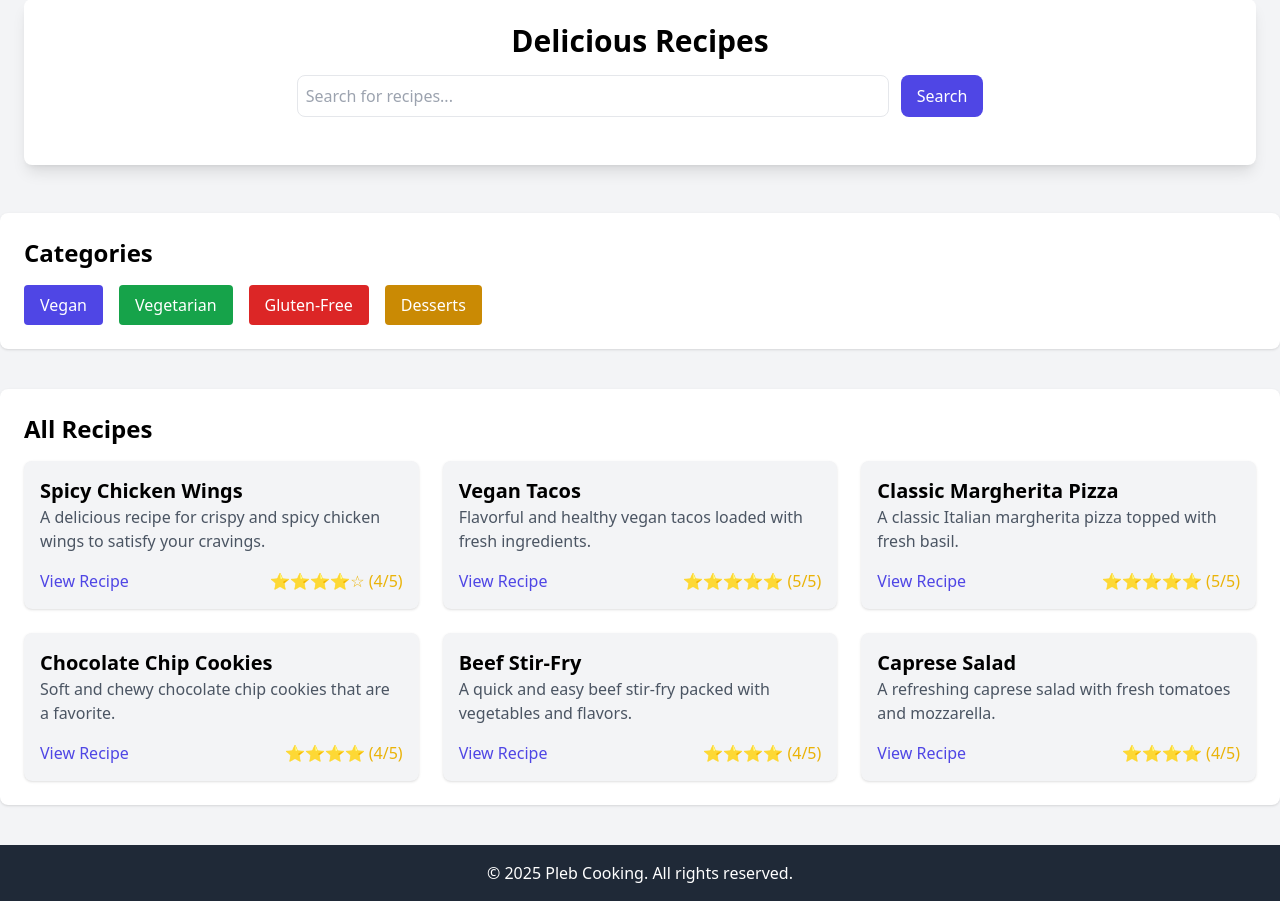
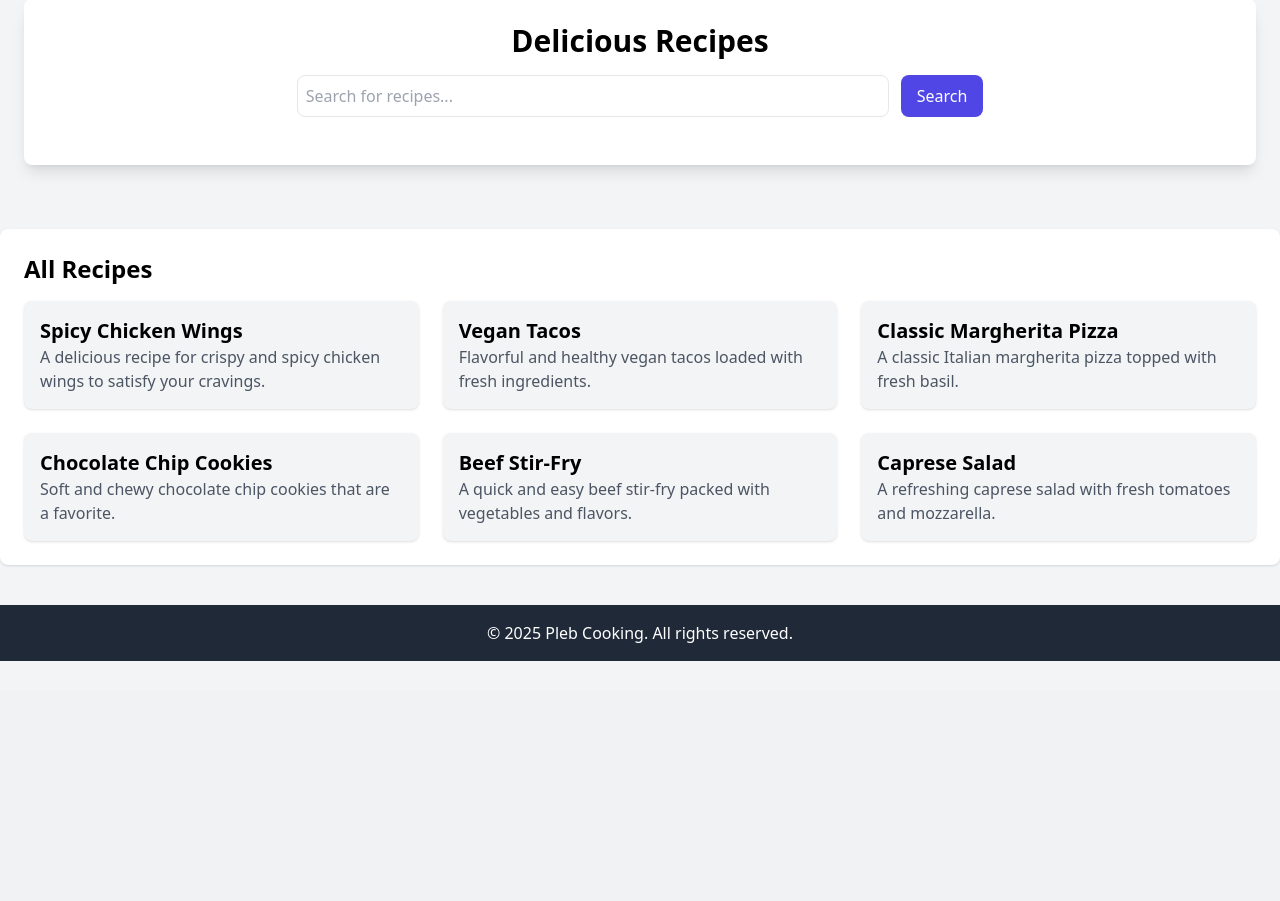
Before and after one commit to MattN501/Cookign-Website-P31, a Flask app: template Flask Web App/website/templates/recipes.html in a window 1280 px wide. Shown: the part 109-1010 px from the top of the page. After the commit the page ends 770 px from the top, so only its background shows below. Run offline with Flask 3, Linux system fonts and the light colour scheme; the template is opened without the code that fills it, so the values that code supplies are empty; some libraries are stand-ins or nearby versions.

Commit message:
my changes

```diff
--- a/Flask Web App/website/templates/recipes.html
+++ b/Flask Web App/website/templates/recipes.html
@@ -7,10 +7,7 @@
 
     <!-- Load Tailwind CSS -->
     <script src="https://cdn.tailwindcss.com"></script>
-
     <link rel="stylesheet" href="style.css"> <!-- Optional custom styles -->
-
-    <script src="script.js" defer></script> <!-- Optional JS file -->
 </head>
 <body class="bg-gray-100">
 
@@ -39,81 +36,55 @@
         </div>
     </section>
 
-    <!-- Categories Section -->
-    <section class="container mx-auto my-6 p-6 bg-white rounded-lg shadow">
-        <h2 class="text-2xl font-bold mb-4">Categories</h2>
-        <div class="flex flex-wrap gap-4">
-            <a href="recipes.html#vegan" class="bg-indigo-600 text-white py-2 px-4 rounded hover:bg-indigo-700 transition">Vegan</a>
-            <a href="recipes.html#vegetarian" class="bg-green-600 text-white py-2 px-4 rounded hover:bg-green-700 transition">Vegetarian</a>
-            <a href="recipes.html#gluten-free" class="bg-red-600 text-white py-2 px-4 rounded hover:bg-red-700 transition">Gluten-Free</a>
-            <a href="recipes.html#desserts" class="bg-yellow-600 text-white py-2 px-4 rounded hover:bg-yellow-700 transition">Desserts</a>
-        </div>
-    </section>
-
     <!-- Recipes Section -->
     <section class="container mx-auto my-10 p-6 bg-white rounded-lg shadow">
         <h2 class="text-2xl font-bold mb-4">All Recipes</h2>
 
         <div class="grid grid-cols-1 md:grid-cols-2 lg:grid-cols-3 gap-6">
             <!-- Recipe Card -->
-            <article class="bg-gray-100 p-4 rounded-lg shadow hover:bg-gray-200 transition duration-200">
+            <article class="bg-gray-100 p-4 rounded-lg shadow hover:bg-gray-200 transition duration-200 cursor-pointer" onclick="showRecipe('spicy-chicken-wings')">
                 <h3 class="text-xl font-semibold">Spicy Chicken Wings</h3>
                 <p class="text-gray-600">A delicious recipe for crispy and spicy chicken wings to satisfy your cravings.</p>
-                <div class="flex justify-between items-center mt-4">
-                    <a href="recipe/spicy-chicken-wings.html" class="text-indigo-600 hover:underline">View Recipe</a>
-                    <span class="text-yellow-500">⭐⭐⭐⭐☆ (4/5)</span>
-                </div>
             </article>
 
             <!-- Recipe Card -->
-            <article class="bg-gray-100 p-4 rounded-lg shadow hover:bg-gray-200 transition duration-200">
+            <article class="bg-gray-100 p-4 rounded-lg shadow hover:bg-gray-200 transition duration-200 cursor-pointer" onclick="showRecipe('vegan-tacos')">
                 <h3 class="text-xl font-semibold">Vegan Tacos</h3>
                 <p class="text-gray-600">Flavorful and healthy vegan tacos loaded with fresh ingredients.</p>
-                <div class="flex justify-between items-center mt-4">
-                    <a href="recipe/vegan-tacos.html" class="text-indigo-600 hover:underline">View Recipe</a>
-                    <span class="text-yellow-500">⭐⭐⭐⭐⭐ (5/5)</span>
-                </div>
             </article>
 
             <!-- Recipe Card -->
-            <article class="bg-gray-100 p-4 rounded-lg shadow hover:bg-gray-200 transition duration-200">
+            <article class="bg-gray-100 p-4 rounded-lg shadow hover:bg-gray-200 transition duration-200 cursor-pointer" onclick="showRecipe('margherita-pizza')">
                 <h3 class="text-xl font-semibold">Classic Margherita Pizza</h3>
                 <p class="text-gray-600">A classic Italian margherita pizza topped with fresh basil.</p>
-                <div class="flex justify-between items-center mt-4">
-                    <a href="recipe/margherita-pizza.html" class="text-indigo-600 hover:underline">View Recipe</a>
-                    <span class="text-yellow-500">⭐⭐⭐⭐⭐ (5/5)</span>
-                </div>
             </article>
 
             <!-- Recipe Card -->
-            <article class="bg-gray-100 p-4 rounded-lg shadow hover:bg-gray-200 transition duration-200">
+            <article class="bg-gray-100 p-4 rounded-lg shadow hover:bg-gray-200 transition duration-200 cursor-pointer" onclick="showRecipe('chocolate-chip-cookies')">
                 <h3 class="text-xl font-semibold">Chocolate Chip Cookies</h3>
                 <p class="text-gray-600">Soft and chewy chocolate chip cookies that are a favorite.</p>
-                <div class="flex justify-between items-center mt-4">
-                    <a href="recipe/chocolate-chip-cookies.html" class="text-indigo-600 hover:underline">View Recipe</a>
-                    <span class="text-yellow-500">⭐⭐⭐⭐ (4/5)</span>
-                </div>
             </article>
 
             <!-- Recipe Card -->
-            <article class="bg-gray-100 p-4 rounded-lg shadow hover:bg-gray-200 transition duration-200">
+            <article class="bg-gray-100 p-4 rounded-lg shadow hover:bg-gray-200 transition duration-200 cursor-pointer" onclick="showRecipe('beef-stir-fry')">
                 <h3 class="text-xl font-semibold">Beef Stir-Fry</h3>
                 <p class="text-gray-600">A quick and easy beef stir-fry packed with vegetables and flavors.</p>
-                <div class="flex justify-between items-center mt-4">
-                    <a href="recipe/beef-stir-fry.html" class="text-indigo-600 hover:underline">View Recipe</a>
-                    <span class="text-yellow-500">⭐⭐⭐⭐ (4/5)</span>
-                </div>
             </article>
 
             <!-- Recipe Card -->
-            <article class="bg-gray-100 p-4 rounded-lg shadow hover:bg-gray-200 transition duration-200">
+            <article class="bg-gray-100 p-4 rounded-lg shadow hover:bg-gray-200 transition duration-200 cursor-pointer" onclick="showRecipe('caprese-salad')">
                 <h3 class="text-xl font-semibold">Caprese Salad</h3>
                 <p class="text-gray-600">A refreshing caprese salad with fresh tomatoes and mozzarella.</p>
-                <div class="flex justify-between items-center mt-4">
-                    <a href="recipe/caprese-salad.html" class="text-indigo-600 hover:underline">View Recipe</a>
-                    <span class="text-yellow-500">⭐⭐⭐⭐ (4/5)</span>
-                </div>
             </article>
+        </div>
+
+        <!-- Recipe Details Section -->
+        <div id="recipe-details" class="mt-6 p-4 bg-gray-50 rounded-lg hidden">
+            <h1 id="recipe-title" class="text-2xl font-bold mb-4"></h1>
+            <h2 class="text-xl font-semibold mb-2">Ingredients:</h2>
+            <ul id="recipe-ingredients" class="list-disc ml-5 mb-4"></ul>
+            <h2 class="text-xl font-semibold mb-2">Instructions:</h2>
+            <ol id="recipe-instructions" class="list-decimal ml-5 mb-4"></ol>
         </div>
     </section>
     <!-- End Recipes Section -->
@@ -127,7 +98,87 @@
     <!-- End Footer -->
 
     <script>
-        // Simple search functionality (optional)
+        // Recipe data
+        const recipes = {
+            'spicy-chicken-wings': {
+                title: 'Spicy Chicken Wings',
+                ingredients: ['2 lbs chicken wings', '1/4 cup hot sauce', '1/4 cup melted butter', '1 teaspoon garlic powder', 'Salt and pepper to taste'],
+                instructions: [
+                    'Preheat the oven to 400°F (200°C).',
+                    'In a large bowl, mix together hot sauce, melted butter, garlic powder, salt, and pepper.',
+                    'Add in chicken wings and toss until wings are well coated.',
+                    'Spread the wings in a single layer on a baking sheet lined with parchment paper.',
+                    'Bake for 45 minutes, flipping halfway through, until wings are crispy and cooked through.',
+                    'Serve hot and enjoy!'
+                ]
+            },
+            'vegan-tacos': {
+                title: 'Vegan Tacos',
+                ingredients: ['8 corn tortillas', '1 can black beans, rinsed and drained', '1 avocado, sliced', '1 cup chopped lettuce', '1 tomato, diced', '1/4 cup fresh cilantro, chopped', 'Lime wedges', 'Salt and pepper to taste'],
+                instructions: [
+                    'Warm the corn tortillas in a pan.',
+                    'Layer black beans, avocado, lettuce, tomato, and cilantro on each tortilla.',
+                    'Sprinkle with salt and pepper and squeeze lime over the top.',
+                    'Serve immediately and enjoy!'
+                ]
+            },
+            'margherita-pizza': {
+                title: 'Classic Margherita Pizza',
+                ingredients: ['1 pizza dough', '1 cup tomato sauce', '8 oz fresh mozzarella cheese, sliced', '2 cups fresh basil leaves', '2 tablespoons olive oil', 'Salt to taste'],
+                instructions: [
+                    'Preheat the oven to 475°F (245°C).',
+                    'Roll out the pizza dough on a floured surface.',
+                    'Spread tomato sauce over the base and arrange mozzarella on top.',
+                    'Season with salt, drizzle with olive oil, and add fresh basil.',
+                    'Bake for 10-12 minutes until the crust is golden.',
+                    'Slice and serve hot!'
+                ]
+            },
+            'chocolate-chip-cookies': {
+                title: 'Chocolate Chip Cookies',
+                ingredients: ['1 cup butter, softened', '1 cup sugar', '1 cup brown sugar', '2 eggs', '1 tsp vanilla extract', '3 cups flour', '1 tsp baking soda', '1/2 tsp salt', '2 cups chocolate chips'],
+                instructions: [
+                    'Preheat the oven to 350°F (175°C).',
+                    'Cream together the butter and sugars, then add eggs and vanilla.',
+                    'Mix in flour, baking soda, and salt.',
+                    'Fold in chocolate chips.',
+                    'Scoop tablespoon-sized balls onto a baking sheet.',
+                    'Bake for 10-12 minutes until golden. Let cool.'
+                ]
+            },
+            'beef-stir-fry': {
+                title: 'Beef Stir-Fry',
+                ingredients: ['1 lb beef sirloin, sliced thin', '1 red bell pepper, sliced', '1 green bell pepper, sliced', '1 onion, sliced', '3 cloves garlic, minced', '3 tablespoons soy sauce', '2 tablespoons vegetable oil'],
+                instructions: [
+                    'Heat oil in a pan over medium-high heat.',
+                    'Add garlic and beef, cooking until browned.',
+                    'Add vegetables and stir-fry for 3-4 minutes.',
+                    'Stir in soy sauce and cook for another minute.',
+                    'Serve hot over rice or noodles.'
+                ]
+            },
+            'caprese-salad': {
+                title: 'Caprese Salad',
+                ingredients: ['4 large tomatoes, sliced', '8 oz fresh mozzarella, sliced', '1 cup fresh basil leaves', '2 tablespoons olive oil', 'Salt and pepper to taste'],
+                instructions: [
+                    'Layer sliced tomatoes and mozzarella on a serving platter.',
+                    'Tuck in fresh basil leaves between layers.',
+                    'Drizzle with olive oil and sprinkle with salt and pepper.',
+                    'Serve immediately as a refreshing salad.'
+                ]
+            }
+        };
+
+        // Function to show recipe details
+        function showRecipe(recipeKey) {
+            const recipe = recipes[recipeKey];
+            document.getElementById('recipe-title').innerText = recipe.title;
+            document.getElementById('recipe-ingredients').innerHTML = recipe.ingredients.map(ingredient => `<li>${ingredient}</li>`).join('');
+            document.getElementById('recipe-instructions').innerHTML = recipe.instructions.map(instruction => `<li>${instruction}</li>`).join('');
+            document.getElementById('recipe-details').classList.remove('hidden');
+        }
+
+        // Simple search functionality
         document.getElementById('search').addEventListener('input', function() {
             const searchTerm = this.value.toLowerCase();
             const cards = document.querySelectorAll('.grid > article');
```
